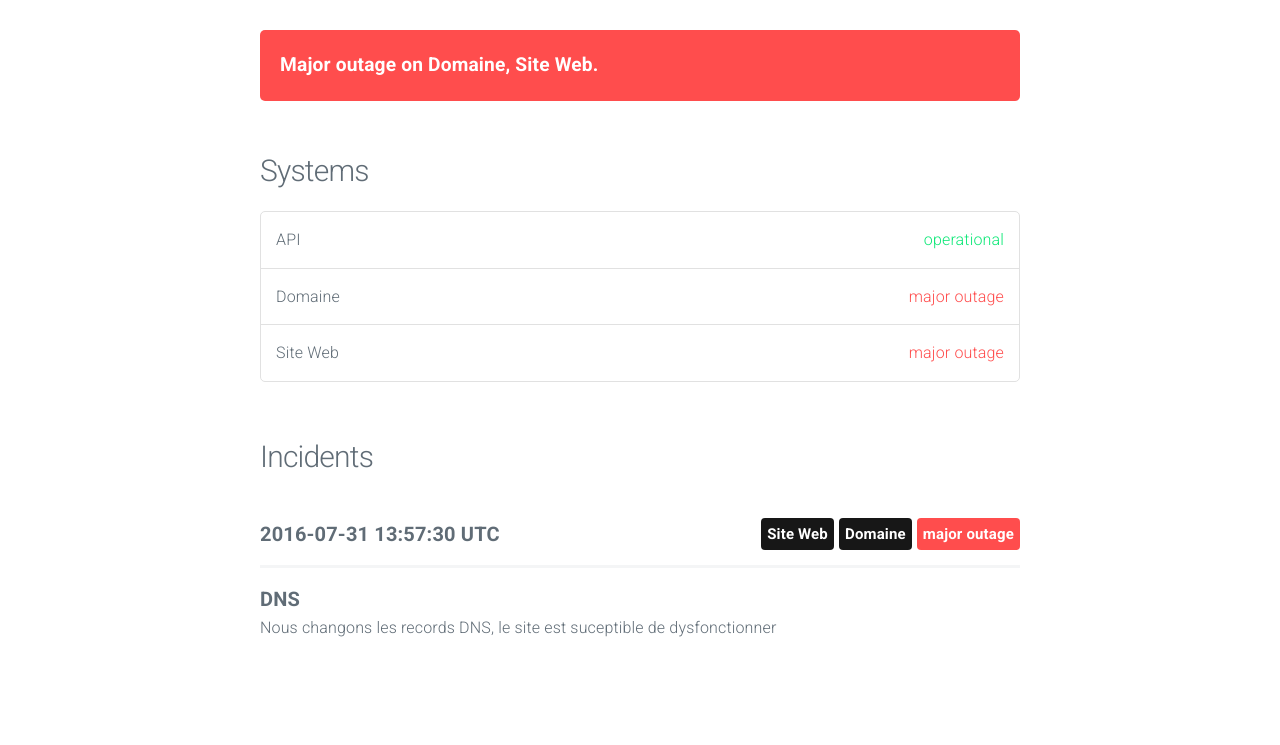
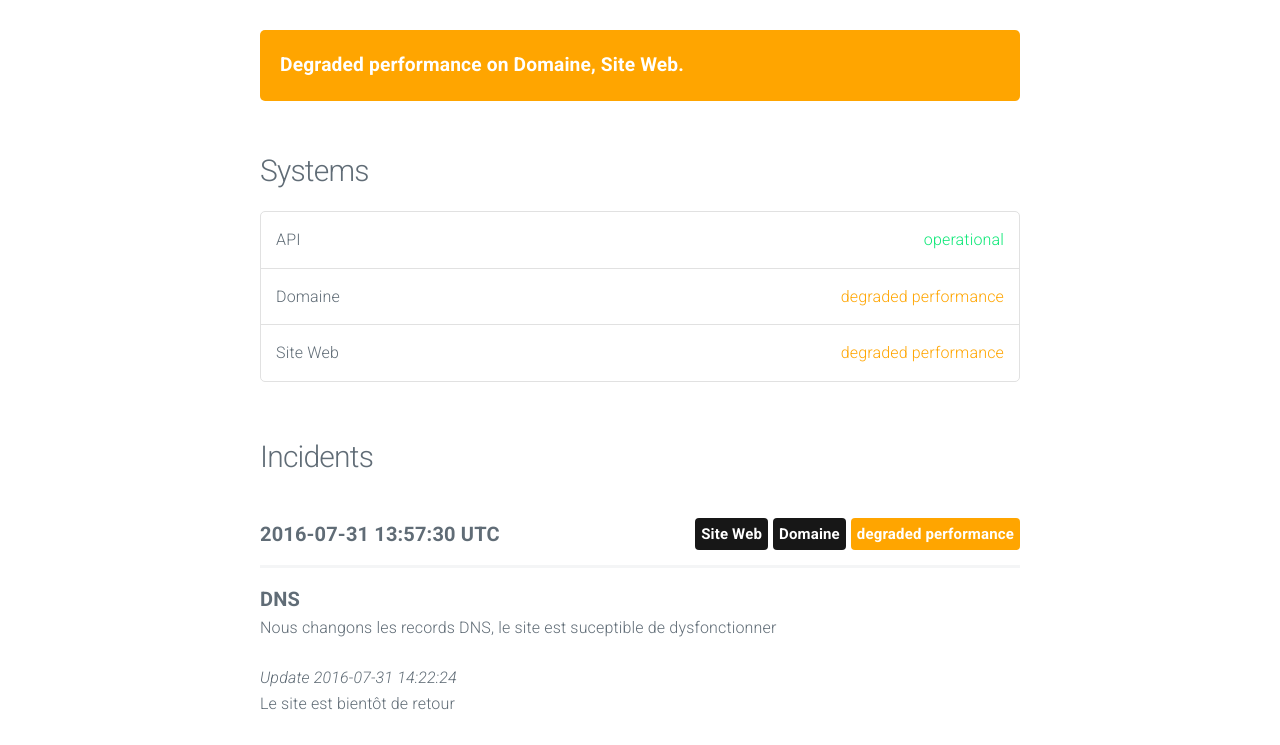
Before and after one commit to leonekmi/TwittoLabel, a plain HTML site: page index.html in a window 1280 px wide. Shown: the part 55-800 px from the top of the page. Drawn offline with nearby package versions, Linux system fonts and the light colour scheme.

Commit message:
update index

```diff
--- a/index.html
+++ b/index.html
@@ -32,8 +32,8 @@
 			<section class="container" id="main">
 
 
-					<div class="panel major outage">
-						Major outage on Domaine, Site Web.
+					<div class="panel degraded performance">
+						Degraded performance on Domaine, Site Web.
 					</div>
 
 
@@ -46,11 +46,11 @@
 					</li>
 
 					<li>
-						Domaine <span class="status major outage">major outage</span>
+						Domaine <span class="status degraded performance">degraded performance</span>
 					</li>
 
 					<li>
-						Site Web <span class="status major outage">major outage</span>
+						Site Web <span class="status degraded performance">degraded performance</span>
 					</li>
 
 				</ul>
@@ -62,7 +62,7 @@
 						<span class="date">2016-07-31 13:57:30 UTC</span>
 
 
-							<span class="label major outage float-right">major outage</span>
+							<span class="label degraded performance float-right">degraded performance</span>
 
 
 							<span class="label system float-right">Domaine</span>
@@ -73,6 +73,10 @@
 
 						<span class="title">DNS</span>
 						<p>Nous changons les records DNS, le site est suceptible de dysfonctionner</p>
+
+							<p><em>Update 2016-07-31 14:22:24</em><br/>
+							Le site est bientôt de retour
+							</p>
 
 					</div>
 
```
